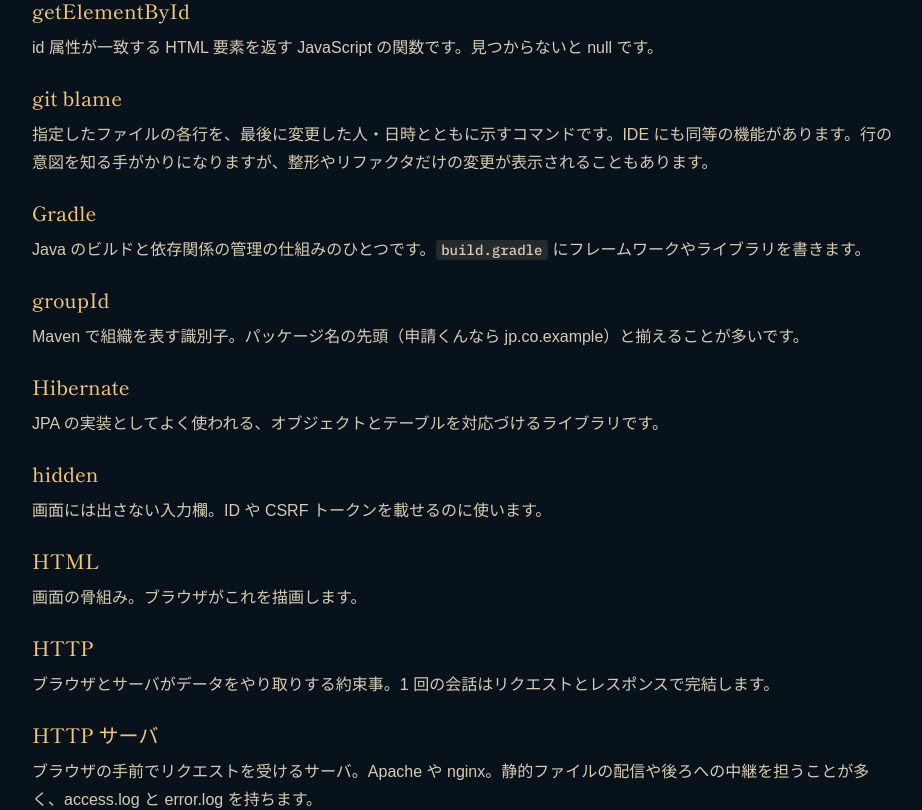
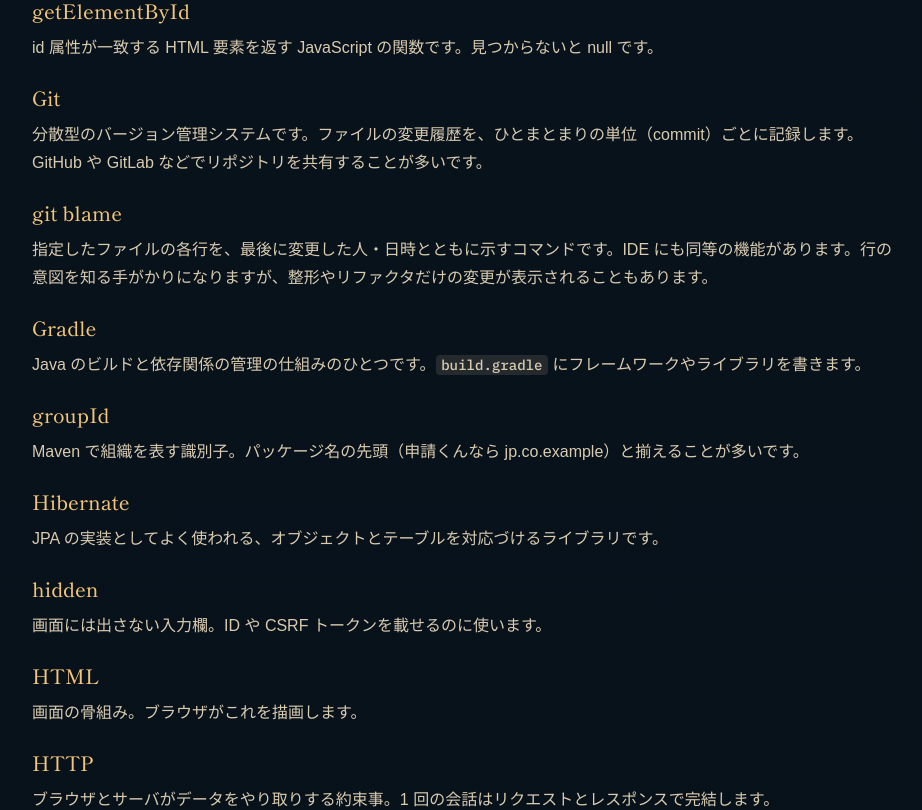
Before and after one commit to pizzica-chan/tutorial_java, a React (Vite) app: page /glossary in a window 1280 px wide. Shown: the part 6280-7090 px from the top of the page, without its empty margins (348-1270 px from the left). Built offline with nearby package versions, Linux system fonts and the light colour scheme; a web font is replaced by a local one.

Commit message:
用語集にGitとリポジトリを追加
SVNには用語ヒントがあるのにGitに無いのは不揃いだったため追加。
リポジトリはSpringのRepository（DBアクセス層）と紛らわしいので、
別物であることを本文に明記した。

```diff
--- a/src/data/terms.ts
+++ b/src/data/terms.ts
@@ -719,6 +719,16 @@ export const terms: TermDef[] = [
     body: "IDE の機能。インタフェースの宣言から、実体のクラスを開きます。日本語化した IntelliJ では「実装に移動」、Eclipse では「実装を開く」という名前です。MyBatis の Mapper は Java の実装クラスが無いことが多いです。",
   },
   {
+    term: "リポジトリ",
+    aliases: ["リポジトリ"],
+    body: "ソースコードと、その変更履歴を保存する場所です。Git や SVN で管理します。Spring の Repository（DB アクセス層）とは別物です。",
+  },
+  {
+    term: "Git",
+    aliases: ["Git"],
+    body: "分散型のバージョン管理システムです。ファイルの変更履歴を、ひとまとまりの単位（commit）ごとに記録します。GitHub や GitLab などでリポジトリを共有することが多いです。",
+  },
+  {
     term: "git blame",
     aliases: ["git blame"],
     body: "指定したファイルの各行を、最後に変更した人・日時とともに示すコマンドです。IDE にも同等の機能があります。行の意図を知る手がかりになりますが、整形やリファクタだけの変更が表示されることもあります。",
```
